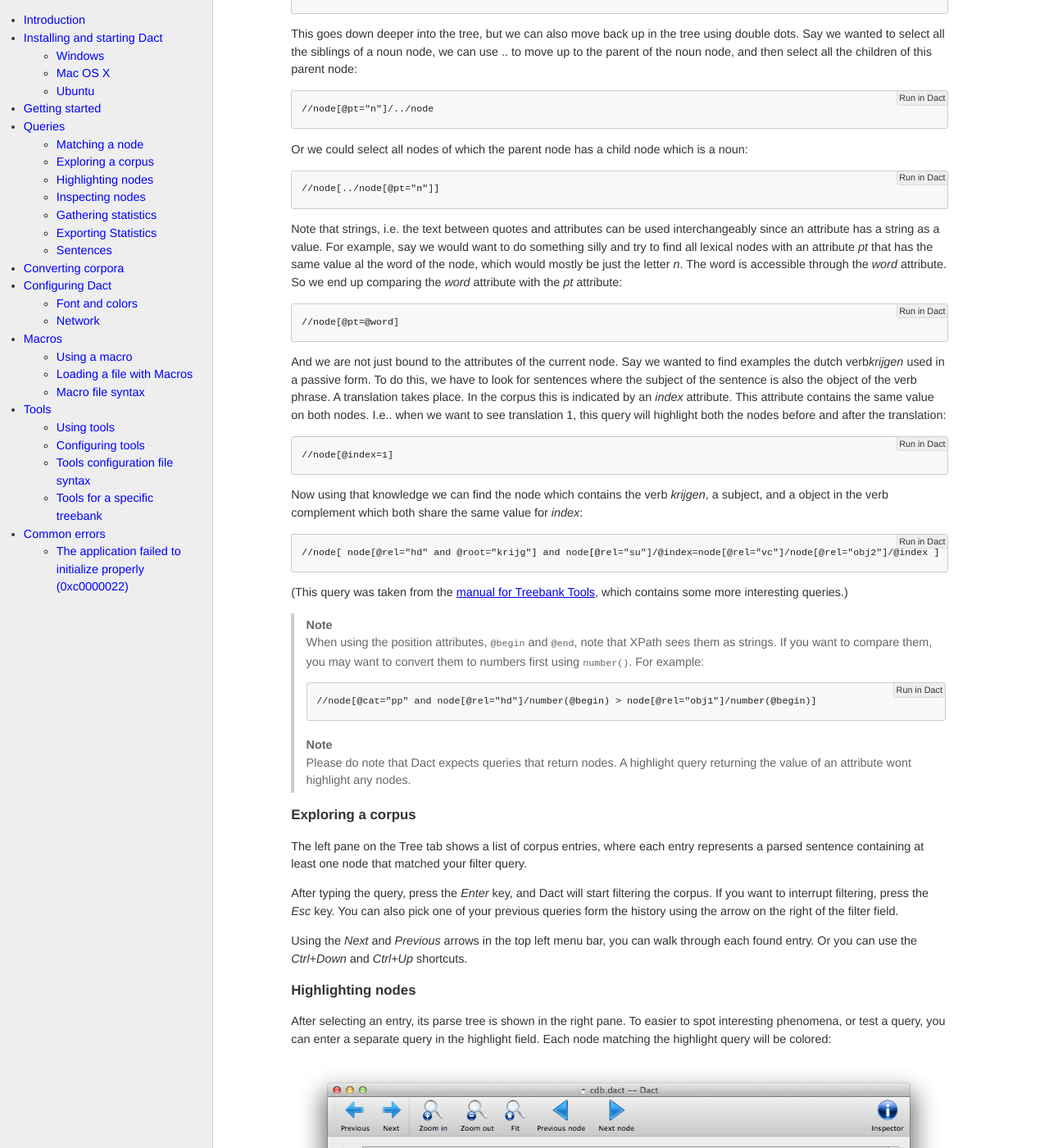
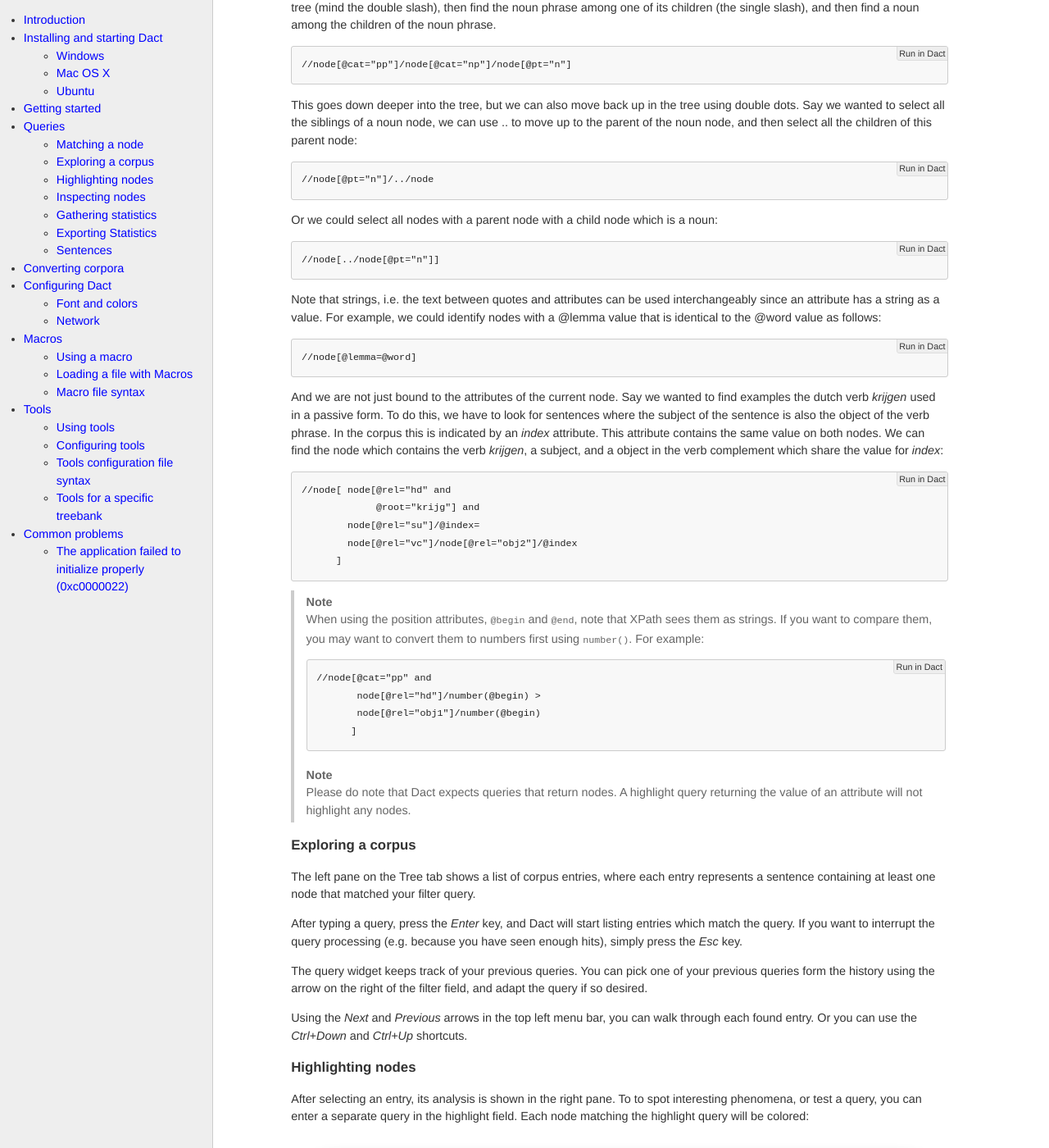
Before and after one commit to rug-compling/dact, a Jekyll site: the page built from manual/index.md, in a window 1280 px wide and 1400 px high, scrolled down 4318 px. Shown: the whole window at 82% size. Built offline with Jekyll 4.4.1, drawn with Linux system fonts in a browser that asks for light colours; nearby versions of some CDN libraries; some of the changed text lies outside the part shown.

Commit message:
Update manual/index.md
textual changes, spell mistakes, dutchisms

```diff
--- a/manual/index.md
+++ b/manual/index.md
@@ -77,22 +77,22 @@
   useful for large corpora, such as Lassy Large, which are distributed
   as a collection of smaller Dact corpora.
 
-After opening a corpus, the window will resemble the following window:
+After opening a corpus, the window will resemble the following:
 
 ![](images/dact-osx.png)
 
 The main Dact Window consists of a filter field and three tabs:
 
 -   The Tree tab shows all entries with matching nodes in the corpus
-    that match your filter query. You can click on an entry to show it
+    that match your filter query. You can click on an entry to show its
     dependency tree. You can also open the Inspector using the button in
     the upper right corner (*Ctrl+i*) and inspect the attributes of
     individual nodes in the dependency tree by selecting them.
 
--   The Statistics tab shows the occurrences of values of a specific
+-   The Statistics tab shows the frequency of values of a specific
     attribute for all the nodes in the corpus that match your filter
-    query. You can specify which attribute with the dropdown menu on
-    this tab.
+    query. You can specify which attribute you want to count with the
+    dropdown menu on this tab.
 
 -   The Sentences tab shows the entries containing matching nodes as
     sentences, and highlights them.
@@ -125,31 +125,37 @@
 cat
 :   category
 
-pos
+postag
 :   part of speech tag
 
-root
-:   the root/stem of a lexical node
+pt
+:   abbreviated part of speech tag
 
-For instance, the following query will match all nodes with the *pos*
+lemma
+:   the lemma of a lexical node
+
+word
+:   the word of a lexical node
+
+For instance, the following query will match all nodes with the *postag*
 attribute, or in other words lexical nodes:
 
-    //node[@pos]
+    //node[@postag]
 
 We can also restrict the selection by requiring that an attribute has a
 specific value using the equals sign (*=*). For instance, the following
-query will match all nodes, which have a *pos* attribute with the value
-*det*:
+query will match all nodes, which have a *postag* attribute with the value
+*BW()*:
 
-    //node[@pos="det"]
+    //node[@postag="BW()"]
 
 Such conditions can also be combined. Using the *and* operator will
 require both conditions to be true, while the *or*operator requires one
 of the conditions to be true. The following query will match all nodes
-with a *su* dependency relation, that also have *det* as their part of
+with a *mod* dependency relation, that also have *det* as their part of
 speech tag:
 
-    //node[@rel="su" and @pos="det"]
+    //node[@rel="mod" and @postag="BW()"]
 
 There are some functions available in XPath which may be useful. For
 example using `not` we could find any node that does not match a certain
@@ -159,34 +165,33 @@
 
 Or say we wanted to match everything except nouns that are lexical nodes
 starting with the letter *v*. We can use the `starts-with` function to
-require that the *root* attribute starts with the text *v*. The *and*
+require that the *word* attribute starts with the text *v*. The *and*
 operator will tie them together.
 
-    //node[not(@pt) and starts-with(@root, "v")]
+    //node[not(@pt) and starts-with(@word, "v")]
 
-`contains` is another function that works just like `start-with`, except
-it match if the text is found anywhere in the attribute its value, not
-just at the beginning.
+`contains` is another function that works just like `starts-with`, except
+it matches if the pattern is contained in the value of the attribute.
 
 We can also make queries based on the structure of a tree. For example,
 the following query will match any node with a *su* dependency relation
-that has a determiner: one of the children of the matching node is a
-node which*pos* attribute has the value *det*.
+that has an adverb: one of the children of the matching node is a
+node of which the *postag* attribute equals *BW()t*.
 
-    //node[@rel="su" and node[@pos="det"]]
+    //node[@rel="su" and node[@postag="BW()"]]
 
-Now that query matched the *su* node, but we can also match the *det*
+Now that query matched the *su* node, but we can also match the adverbial
 node. This is useful in the Statistics Window, where the matching nodes
-are read. This query will do just that:
+are used to determine the frequencies. This query will do just that:
 
-    //node[@rel="su"]/node[@pos="det"]
+    //node[@rel="su"]/node[@postag="BW()"]
 
-It first finds the subject nodes, and then matches all the determiners
-found in these nodes. We can continue this to for example find all the
-nouns in the noun phrase in a preposition phrase. We first find the
-preposition phrase somewhere in the tree (mind the double slash), then
+It first finds the subject nodes, and then matches all the adverbs
+found in these nodes. Similarly, a query can be constructed which
+selects nouns in the noun phrase of a prepositional phrase. We first find the
+prepositional phrase somewhere in the tree (mind the double slash), then
 find the noun phrase among one of its children (the single slash), and
-then find a noun among the noun phrase its children.
+then find a noun among the children of the noun phrase.
 
     //node[@cat="pp"]/node[@cat="np"]/node[@pt="n"]
 
@@ -197,41 +202,34 @@
 
     //node[@pt="n"]/../node
 
-Or we could select all nodes of which the parent node has a child node
+Or we could select all nodes with a parent node with a child node
 which is a noun:
 
     //node[../node[@pt="n"]]
 
 Note that strings, i.e. the text between quotes and attributes can be
 used interchangeably since an attribute has a string as a value. For
-example, say we would want to do something silly and try to find all
-lexical nodes with an attribute *pt* that has the same value al the word
-of the node, which would mostly be just the letter *n*. The word is
-accessible through the *word* attribute. So we end up comparing the
-*word* attribute with the *pt* attribute:
+example, we could identify nodes with a @lemma value that is identical to
+the @word value as follows:
 
-    //node[@pt=@word]
+    //node[@lemma=@word]
 
 And we are not just bound to the attributes of the current node. Say we
-wanted to find examples the dutch verb*krijgen* used in a passive form.
+wanted to find examples the dutch verb *krijgen* used in a passive form.
 To do this, we have to look for sentences where the subject of the
-sentence is also the object of the verb phrase. A translation takes
-place. In the corpus this is indicated by an *index* attribute. This
-attribute contains the same value on both nodes. I.e.. when we want to
-see translation 1, this query will highlight both the nodes before and
-after the translation:
+sentence is also the object of the verb phrase.
+In the corpus this is indicated by an *index* attribute. This
+attribute contains the same value on both nodes.
+We can find the node which contains the verb
+*krijgen*, a subject, and a object in the verb complement which
+share the value for *index*:
 
-    //node[@index=1]
+    //node[ node[@rel="hd" and
+                 @root="krijg"] and
+            node[@rel="su"]/@index=
+            node[@rel="vc"]/node[@rel="obj2"]/@index
+          ]
 
-Now using that knowledge we can find the node which contains the verb
-*krijgen*, a subject, and a object in the verb complement which both
-share the same value for *index*:
-
-    //node[ node[@rel="hd" and @root="krijg"] and node[@rel="su"]/@index=node[@rel="vc"]/node[@rel="obj2"]/@index ]
-
-(This query was taken from the [manual for Treebank
-Tools](http://www.let.rug.nl/~vannoord/alp/Alpino/TreebankTools.html),
-which contains some more interesting queries.)
 
 > **Note**
 >
@@ -239,24 +237,31 @@
 > XPath sees them as strings. If you want to compare them, you may want
 > to convert them to numbers first using `number()`. For example:
 >
->     //node[@cat="pp" and node[@rel="hd"]/number(@begin) > node[@rel="obj1"]/number(@begin)]
+>     //node[@cat="pp" and
+>            node[@rel="hd"]/number(@begin) >
+>            node[@rel="obj1"]/number(@begin)
+>           ]
 
 > **Note**
 >
 > Please do note that Dact expects queries that return nodes. A
-> highlight query returning the value of an attribute wont highlight any
+> highlight query returning the value of an attribute will not highlight any
 > nodes.
 
 ### Exploring a corpus
 
 The left pane on the Tree tab shows a list of corpus entries, where each
-entry represents a parsed sentence containing at least one node that
+entry represents a sentence containing at least one node that
 matched your filter query.
 
-After typing the query, press the *Enter* key, and Dact will start
-filtering the corpus. If you want to interrupt filtering, press the
-*Esc* key. You can also pick one of your previous queries form the
-history using the arrow on the right of the filter field.
+After typing a query, press the *Enter* key, and Dact will start
+listing entries which match the query. If you want to interrupt the query
+processing (e.g. because you have seen enough hits), simply press the
+*Esc* key.
+
+The query widget keeps track of your previous queries. You can pick one of your
+previous queries form the history using the arrow on the right of the filter field,
+and adapt the query if so desired.
 
 Using the *Next* and *Previous* arrows in the top left menu bar, you can
 walk through each found entry. Or you can use the *Ctrl+Down* and
@@ -264,8 +269,8 @@
 
 ### Highlighting nodes
 
-After selecting an entry, its parse tree is shown in the right pane. To
-easier to spot interesting phenomena, or test a query, you can enter a
+After selecting an entry, its analysis is shown in the right pane. To
+to spot interesting phenomena, or test a query, you can enter a
 separate query in the highlight field. Each node matching the highlight
 query will be colored:
 
@@ -275,19 +280,19 @@
 
 Matching nodes will be highlighted in the tree in green (you can alter
 this color in the Preferences). The buttons *Zoom In* and *Zoom Out*
-can be used to scale the tree. *Previous Node* and *Next Node* will walk
-you through all the matching nodes. You can use *Ctrl+Left*
-and*Ctrl+Right* as well. The focussed node will then be marked by a
+can be used to scale the tree. *Previous Node* and *Next Node* will guide you
+through all the matching nodes. You can use *Ctrl+Left*
+and *Ctrl+Right* as well. The node in focus will then be marked by a
 slightly thicker border. Normally, the scroll wheel is used for panning
 the tree. but when you press *Ctrl*, scrolling will cause the tree to
 scale. *Ctrl+=* and *Ctrl+-* can also be used to zoom in and out, and
-*Ctrl+0* resets the zoom level to show the whole tree, just like *Fit*
+*Ctrl+0* resets the zoom level to show the full tree, just like *Fit*
 button on the toolbar does.
 
 The leaf nodes have tool tips showing more details about the node.
 
 Below the tree the sentence is shown, and the parts in the sentence
-represented by the matching nodes are highlighted.
+that are part of the matching nodes are highlighted.
 
 ### Inspecting nodes
 
@@ -298,7 +303,7 @@
 
 ![](images/inspector.png)
 
-The Inspector will show you every attribute the focussed node has. You
+The Inspector will show you all attributes with the corresponding values of the node in focus. You
 can right-click an attribute and use the context menu to directly add it
 to your search query.
 
@@ -309,31 +314,30 @@
 ### Gathering statistics
 
 The Statistics tab shows which values can be found for a certain
-attribute of the matching nodes throughout the corpus. These nodes can
-be filtered using the same XPath queries. If a node does match the
-filter, but does not have the attribute, it will be counted as *[missing
+attribute of matching nodes. If a node does match the
+query, but does not have the attribute, it will be counted as *[missing
 attribute]*.
 
 ![](images/statistics-tab.png)
 
-Make sure to use a filter which matches the nodes you want to know the
+Make sure to use a query which matches the nodes you want to know the
 values of. For example, say we wanted to know how often every
-preposition occurs in a preposition phrase. We need to filter for the
+preposition occurs in a prepositional phrase. We need to filter for the
 preposition nodes that are children of a preposition phrase node:
 
     //node[@cat="pp"]/node[@pt="vz"]
 
-If you are unsure whether your filter will match too many or too little
+If you are unsure whether your filter will match too many or too few
 nodes, try to test it visually in the Tree tab by using your query as
 the highlight query.
 
-Because we want to know how often the word occurs, we select the `word`
-or `lemma` attribute from the drop-down menu.
+Because we want to know how often the word occurs, we can select the `word`
+attribute (or perhaps the `lemma` attribute) from the drop-down menu.
 
 The *Value* column shows all the distinct values found, and the *Nodes*
 column shows how often nodes with these values where encountered. The
 *percentage* column puts this number into perspective by showing how
-much this is as a percentage of the total count of found values. This
+much this is as a percentage of the total count of found values. The
 total is shown in the bottom right of the window, as is the number of
 distinct values (i.e. the number of rows in the table).
 
@@ -374,15 +378,18 @@
     different background. Nested matches have a more opaque background.
     The color can be changed in Dact's Preference Window.
 
--   *Only Matches* shows only partial sentences of the nodes that
-    matched.
+-   *Only Matches* shows only the words contained in the nodes that
+    matched your query.
 
 -   *Keywords in Context* shows all the matches directly underneath each
     other and prints the rest of the sentence left and right of the
-    match. These colors can also be configured in Dact's Preference
+    match. The colors can also be configured in Dact's Preference
     Window.
 
 ## Converting corpora
+
+For many users, the functionality described in this section is not
+relevant.
 
 Dact can only work with Dact corpora, but it can create these from any
 Directory and Compact corpus. To convert a Directory or Compact corpus,
@@ -397,7 +404,7 @@
 
 ## Configuring Dact
 
-Dact has some preferences you can change it to suit more to your needs.
+Dact has some preferences you can change.
 You can configure the font and colors of the interface. You can find
 these in the Preference window, which you can find in *Edit* menu. (On
 OS X, you will find it in the application menu like any other OS X
@@ -435,7 +442,8 @@
 Dact supports macros in its XPath queries. You can insert simple
 placeholders in your query which are expanded before a query is
 evaluated. A placeholder is the name of the macro surrounded by
-percentage signs (`%`).
+percentage signs (`%`). A set of macros can be stored in a
+separate file, which you can load from Dact.
 
 ### Using a macro
 
@@ -484,7 +492,8 @@
     b = """number(@begin)"""
     e = """number(@end)"""
 
-    headrel = """ ( @rel="hd" or @rel="cmp" or @rel="mwp" or @rel="crd" or @rel="rhd" or @rel="whd" or @rel="nucl" or @rel="dp") """
+    headrel = """ ( @rel="hd" or @rel="cmp" or @rel="mwp" or @rel="crd" or
+                    @rel="rhd" or @rel="whd" or @rel="nucl" or @rel="dp") """
 
     precedes_head_of_smain = """
     (  ancestor::node[@cat="smain"]/
@@ -559,7 +568,7 @@
     [*/wikipedia*.dact]
     show xml = """gedit "/net/shared/treebanks/wikipedia/%1""""
 
-## Common errors
+## Common problems
 
 ### The application failed to initialize properly (0xc0000022)
 
```
Also changed, not shown: other parts of manual/index.md (+6 -6 lines).
